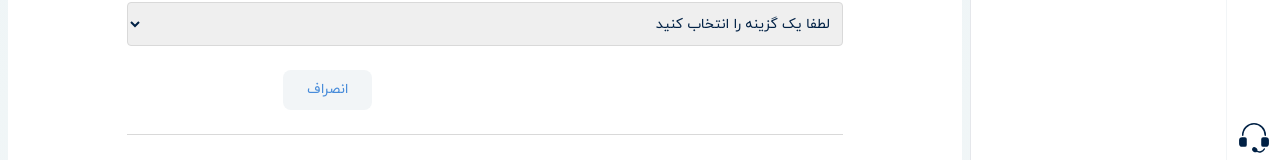
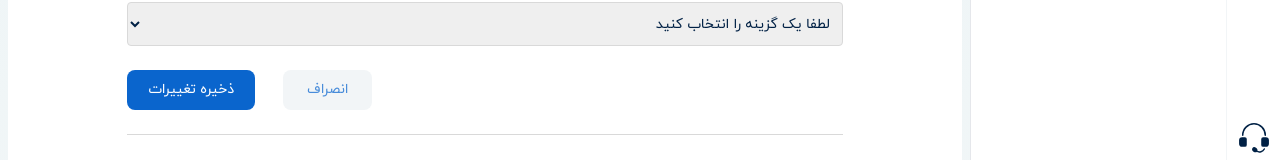
Before and after one commit to xaankoow/segmento-nuxt, a Nuxt app: page /Profile in a window 1280 px wide. Shown: the part 1153-1313 px from the top of the page. Built offline with nearby package versions, Linux system fonts and the light colour scheme.

Commit message:
'save changes' button bg volor get changed to btn-primary

```diff
--- a/pages/Profile/index.vue
+++ b/pages/Profile/index.vue
@@ -210,7 +210,7 @@
           <button class="w-[89px] h-10 rounded-lg bg-scondary text-[#488CDA]">
             انصراف
           </button>
-          <button class="w-32 h-10 rounded-lg bg-dimound text-white mr-7">
+          <button class="w-32 h-10 rounded-lg btn-primary text-white mr-7">
             ذخیره تغییرات
           </button>
         </div>
```
